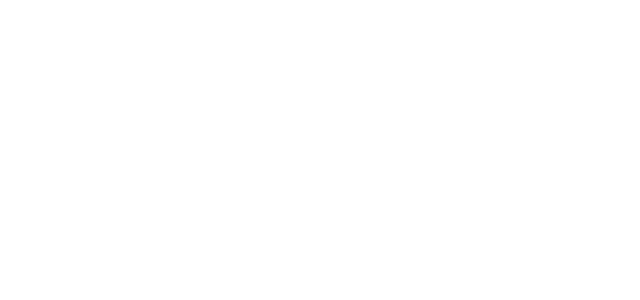
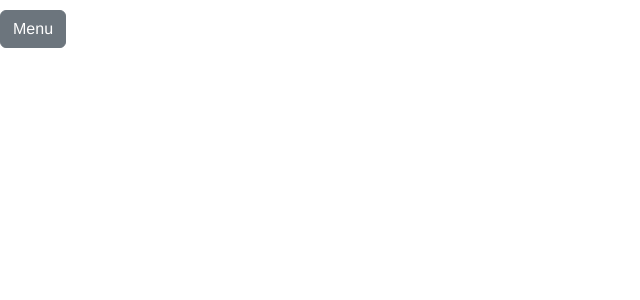
Before and after one commit to SplinterHead/boinc-web-ui, a Vue app: page / in a window 1280 px wide. Shown: the top 300 px of the page, without its empty margins (0-640 px from the left). Built offline with nearby package versions, Linux system fonts and the light colour scheme.

Commit message:
feat: Add navigation bar to the app page, button to toggle it
relates-to: #3

```diff
--- a/src/App.vue
+++ b/src/App.vue
@@ -1,10 +1,18 @@
 <template>
-  <div id="app" />
+  <div id="app">
+    <NavigationBar />
+    <b-button id="menu-btn" v-b-toggle.navigation-side-bar>Menu</b-button>
+  </div>
 </template>
 
 <script>
+import NavigationBar from "./components/NavigationBar.vue";
+
 export default {
   name: "App",
+  components: {
+    NavigationBar,
+  },
 };
 </script>
 
```
Also changed, not shown: 1 other file (tests, documents, lock files or other folders).
